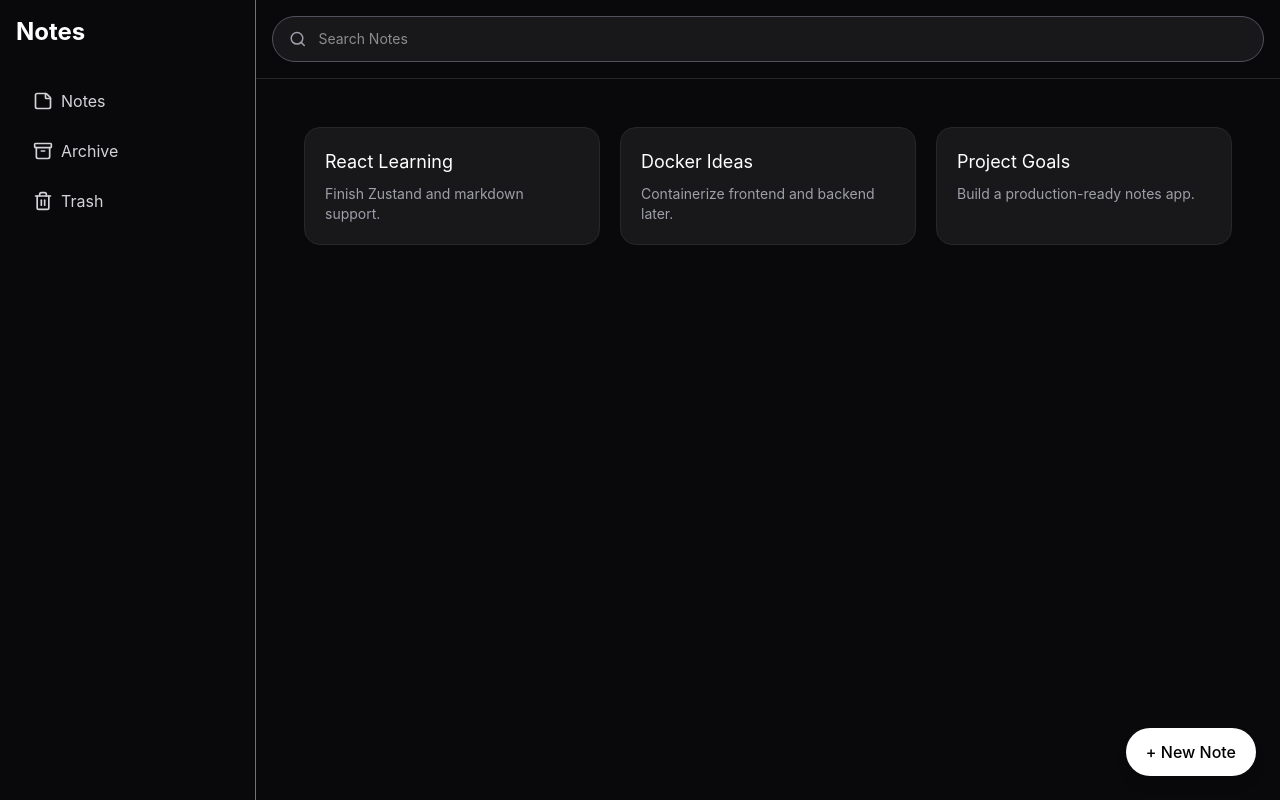
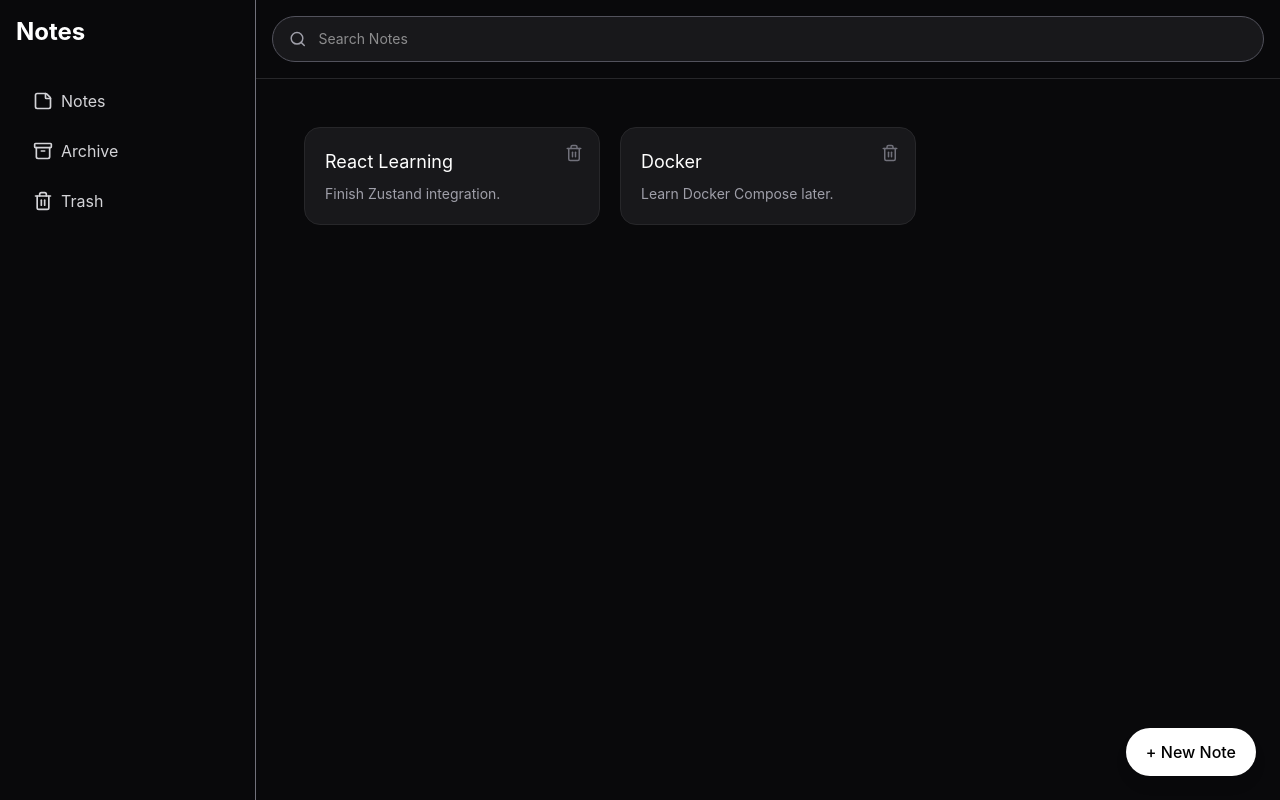
Before and after one commit to deeptangshu29/notes-app, a React (Vite) app: page / in a window 1280 px wide. Built offline with nearby package versions, Linux system fonts and the light colour scheme.

Commit message:
Implemented note deletion using Zustand store

```diff
--- a/src/components/NoteCard.tsx
+++ b/src/components/NoteCard.tsx
@@ -1,16 +1,25 @@
+import { Trash2 } from "lucide-react"
+import { useNotesStore } from "../store/userNotesStore"
+
 type NoteCardProps = {
+	id: number
 	title: string
 	content: string
 }
 
 export default function NoteCard({
+	id,
 	title,
 	content,
 }: NoteCardProps) {
+	const deleteNote = useNotesStore(
+		(state) => state.deleteNote
+	)
 	return (
-		<div className="bg-zinc-900 border border-zinc-800 rounded-2xl p-5 hover:border-zinc-500 hover:scale-106 hover:bg-zinc-700 transition">
-
-		{/* <div className="bg-zinc-900 border border-zinc-800 rounded-2xl p-5 hover:border-zinc-500 hover:scale-106 hover:bg-zinc-700 transition"> */}
+		<div className="relative bg-zinc-900 border border-zinc-800 rounded-2xl p-5 hover:border-zinc-500 hover:scale-106 hover:bg-zinc-700 transition">
+			<button onClick={() => deleteNote(id)} className="absolute top-4 right-4 text-zinc-500 hover-text-red-400 transition">
+				<Trash2 size={18}/>
+			</button>
 			<h2 className="text-lg front-semibold mb-2">
 				{title}
 			</h2>
--- a/src/pages/Home.tsx
+++ b/src/pages/Home.tsx
@@ -1,19 +1,23 @@
-import { mockNotes } from "../data/mockNotes"
+import { useNotesStore } from "../store/userNotesStore"
 import Sidebar from "../components/Sidebar"
 import Header from "../components/Header"
 import NoteCard from "../components/NoteCard"
 import MainLayout from "../layouts/MainLayout"
 
 export default function Home() {
+	const notes = useNotesStore(
+		(state) => state.notes
+	)
 	return (
 		<MainLayout>
 			<Sidebar />
 			<main className="flex-1 flex flex-col">
 				<Header />
 				<section className="m-6 p-6 grid grid-cols-1 md:grid-cols-2 xl:grid-cols-3 gap-5">
-					{mockNotes.map((note) => (
+					{notes.map((note) => (
 						<NoteCard
 							key={note.id}
+							id={note.id}
 							title={note.title}
 							content={note.content}
 						/>
--- /dev/null
+++ b/src/store/userNotesStore.ts
@@ -0,0 +1,52 @@
+import { create } from 'zustand';
+import type { Note } from '../types/notes';
+
+type NotesStore = {
+	notes: Note[]
+
+	addNote: (
+		note: Omit<Note, "id">
+	) => void
+
+	deleteNote: (
+		id: number
+	) => void
+}
+
+export const useNotesStore =
+	create<NotesStore>((set) => ({
+		notes: [
+			{
+				id: 1,
+				title: "React Learning",
+				content:
+					"Finish Zustand integration.",
+				pinned: false,
+			},
+			{
+				id: 2,
+				title: "Docker",
+				content:
+					"Learn Docker Compose later.",
+				pinned: true,
+			},
+		],
+
+		addNote: (note) =>
+			set((state) => ({
+				notes: [
+					{
+						...note,
+						id: Date.now(),
+					},
+					...state.notes,
+				],
+			})),
+
+		deleteNote: (id) =>
+			set((state) => ({
+				notes: state.notes.filter(
+					(note) => note.id !== id
+				),
+			})),
+	}))
--- /dev/null
+++ b/src/types/notes.ts
@@ -0,0 +1,8 @@
+export type Note = {
+	id:  number;
+	title: string;
+	content: string;
+	pinned: boolean;
+	// createdAt: Date;
+	// updatedAt: Date;
+}
```
